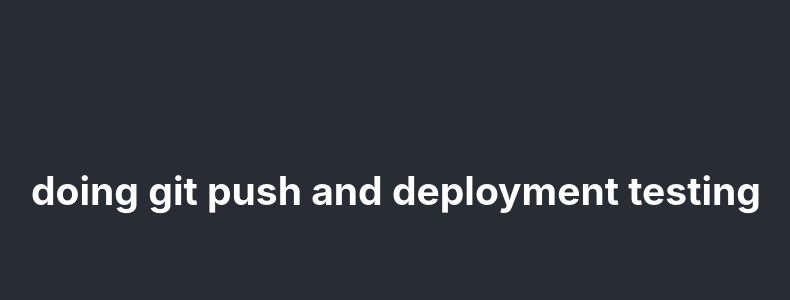
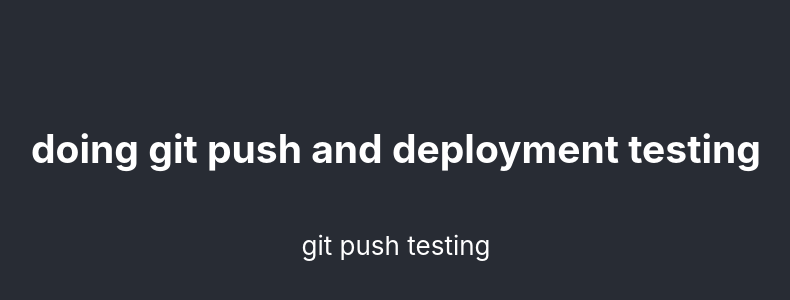
Before and after one commit to prakash-saran/deploytest, a React (Create React App) app: page / in a window 1280 px wide. Shown: the part 210-510 px from the top of the page, without its empty margins (244-1034 px from the left). Built offline with nearby package versions, Linux system fonts and the light colour scheme.

Commit message:
test push pause

```diff
--- a/src/App.js
+++ b/src/App.js
@@ -8,6 +8,7 @@ function App() {
         <h2>
           doing git push and deployment testing
         </h2>
+        <p>git push testing </p>
       </header>
     </div>
   );
```
